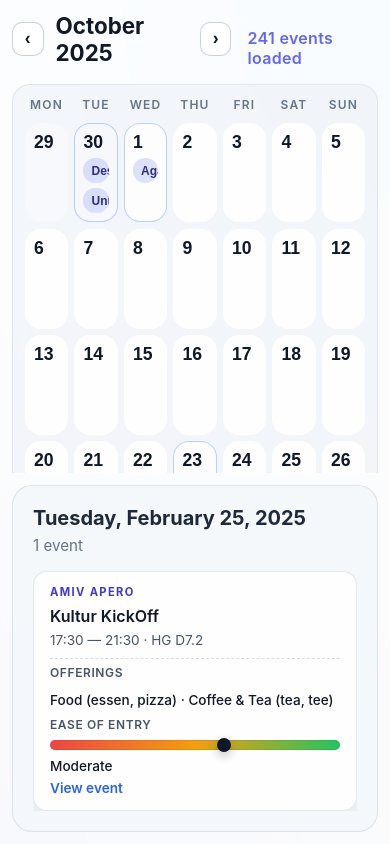
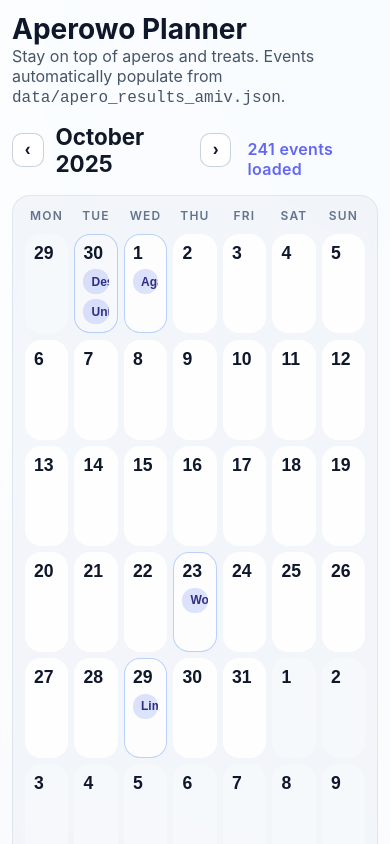
Before and after one commit to nlsvndrp/aperowo_nils, a plain HTML site: page index.html in a window 390 px wide. Both pictures are taken after a click on the button "Accept". Shown: the top 844 px of the page. Drawn offline with Linux system fonts and the light colour scheme.

Commit message:
Make layout responsive for phones

```diff
--- a/frontend/public/styles.css
+++ b/frontend/public/styles.css
@@ -491,15 +491,47 @@ body {
 }
 
 @media (max-width: 768px) {
+  /* Turn layout into a natural, scrollable page */
+  html,
+  body {
+    height: auto;
+  }
+
+  body {
+    overflow-y: auto; /* allow page scroll on mobile */
+  }
+
+  .app-shell {
+    height: auto;
+    min-height: 100vh; /* still cover the viewport */
+  }
+
   .app-card {
     grid-template-columns: 1fr; /* stack on small screens */
-    height: 100vh;
-    width: 100vw;
+    grid-template-rows: auto; /* rows grow naturally */
+    height: auto; /* remove fixed viewport height */
+    width: 100%; /* avoid 100vw horizontal overflow with scrollbars */
     padding: 0.75rem;
     gap: 0.75rem;
   }
 
+  .app-heading {
+    display: block; /* show heading on small screens */
+    margin: 0 0 0.25rem 0;
+  }
+
+  .calendar-wrapper {
+    height: auto; /* let content size naturally */
+    overflow: visible; /* use page scroll instead */
+  }
+
+  .calendar {
+    grid-template-rows: auto auto; /* heading + grid sized by content */
+    height: auto;
+  }
+
   .calendar__grid {
+    height: auto; /* grid grows; no internal scroll container */
     gap: 0.4rem;
     padding: 0.75rem;
   }
@@ -508,4 +540,15 @@ body {
     min-height: 0; /* still let grid define height */
     padding: 0.5rem;
   }
+
+  .event-panel {
+    height: auto; /* grow with content */
+    overflow: visible; /* use page scroll */
+  }
+
+  .event-panel__list {
+    flex: 0 0 auto; /* don't try to fill remaining height */
+    max-height: none;
+    overflow: visible; /* content contributes to page height */
+  }
 }
```
